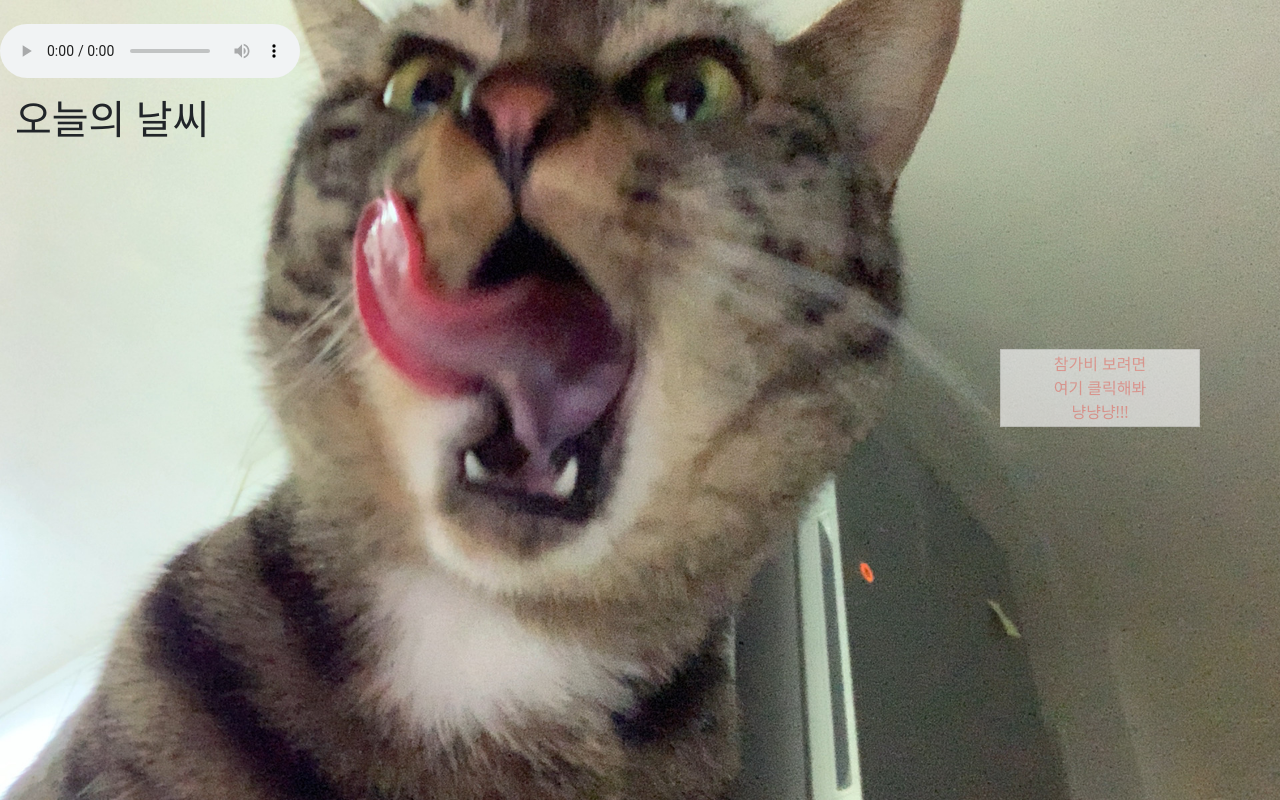
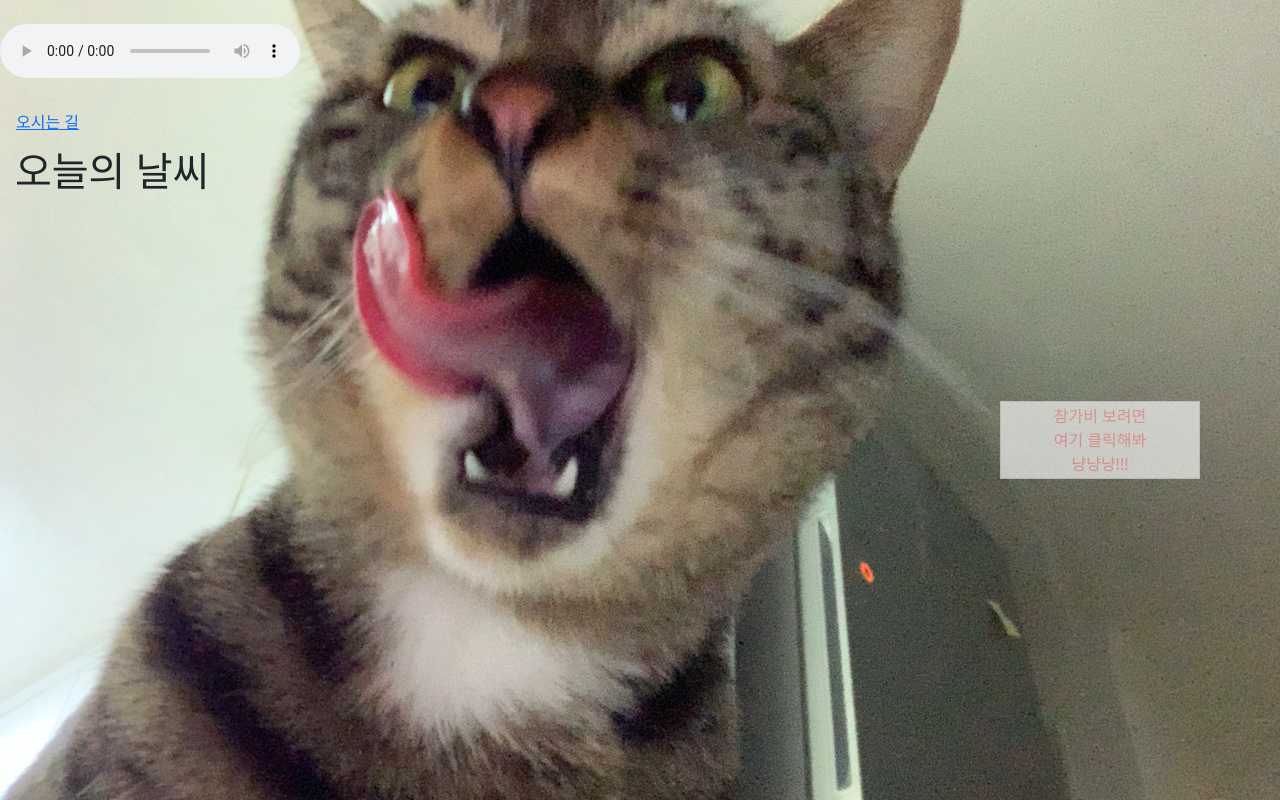
Before and after one commit to tokkaiiii/with-brother, a plain HTML site: page prac.html in a window 1280 px wide. Drawn offline with nearby package versions, Linux system fonts and the light colour scheme; no server answers.

Commit message:
오시는 길 추가

```diff
--- a/prac.html
+++ b/prac.html
@@ -102,6 +102,10 @@
             margin-top: 5px;
             font-size: 40px;
         }
+
+        .info {
+            ;
+        }
     </style>
 
 
@@ -112,6 +116,15 @@
 <body>
 <br>
     <audio autoplay src="산중호걸.mp3" controls loop="infinite"></audio>
+
+    <div id="info">
+        <div>
+            <span><a class="road"
+                    href="https://www.youtube.com/@Catinthecheese">
+                    <br>오시는 길</a></span>
+            <p class="arrow_box">구독과 좋아요 알림설정은 큰 힘이 됩니다</p>
+    </div>
+
 
     <div id="temp"class="weather-icon">
         오늘의 날씨
```
